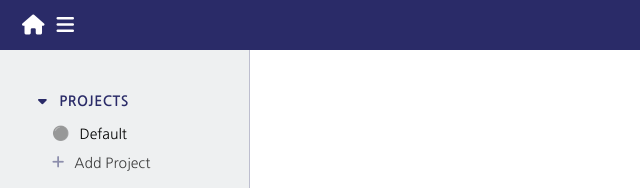
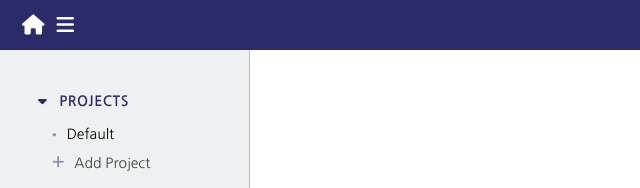
Before and after one commit to Aure-en/to-do, a website built with webpack: page dist/index.html in a window 1280 px wide. Shown: the top 188 px of the page, 0-640 px from the left. Built offline with nearby package versions, Linux system fonts and the light colour scheme.

Commit message:
Nav is now scrollable when overflowing

```diff
--- a/src/sass/components/_icons.scss
+++ b/src/sass/components/_icons.scss
@@ -14,7 +14,7 @@
   }
 
   &__projects li:before {
-    content: "⚫";
+    content: "🞄";
     color: $color-projects;
   }
 
--- a/src/sass/layout/_nav.scss
+++ b/src/sass/layout/_nav.scss
@@ -5,6 +5,7 @@
   border-right: 1px solid rgba($color-primary, .25);
   padding: 2rem .25rem 0 2rem;
   transition: all .2s ease-in;
+  overflow-y: scroll;
 
   &--hidden {
     transform: translateX(-100%);
```
